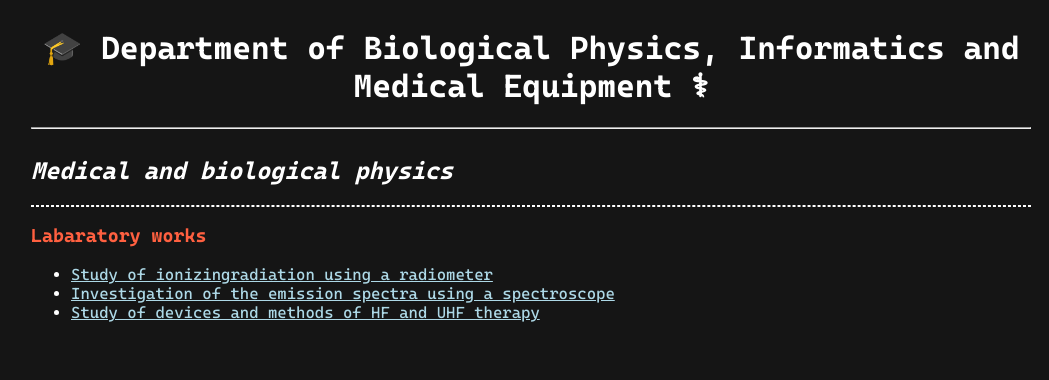
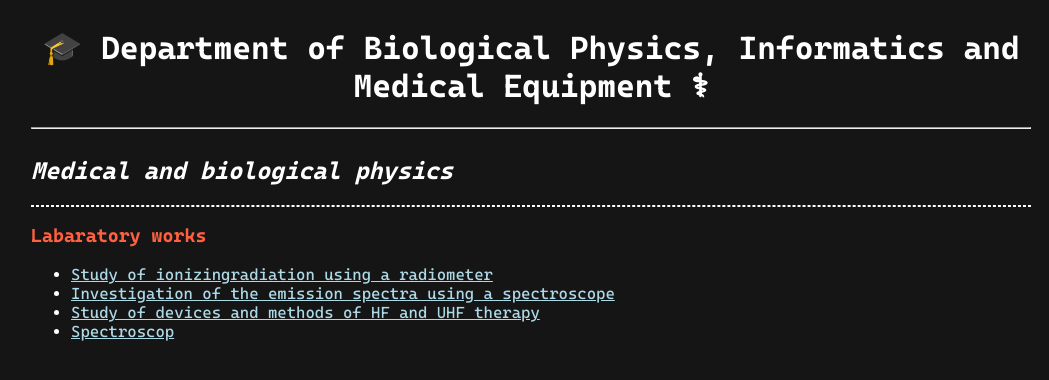
Before and after one commit to VNMU-BPIME/VNMU-BPIME, a plain HTML site: page docs/index.html in a window 1280 px wide. Shown: the whole page, without its empty margins (109-1158 px from the left). Drawn offline with Linux system fonts and the light colour scheme.

Commit message:
Add Spectroscop Lab work

```diff
--- a/docs/index.html
+++ b/docs/index.html
@@ -29,6 +29,9 @@
 						<li>
 							<a href="https://vnmu-bpime.github.io/STUDY-OF-DEVICES-AND-METHODS-OF-HF-AND-UHF-THERAPY/" target="_blank">Study of devices and methods of HF and UHF therapy</a>
 						</li>
+						<li>
+							<a href="https://viktorrevenok.github.io/spectr/" target="_blank">Spectroscop</a>
+						</li>
 						</ul>
 				</main>
 			</div>
```
